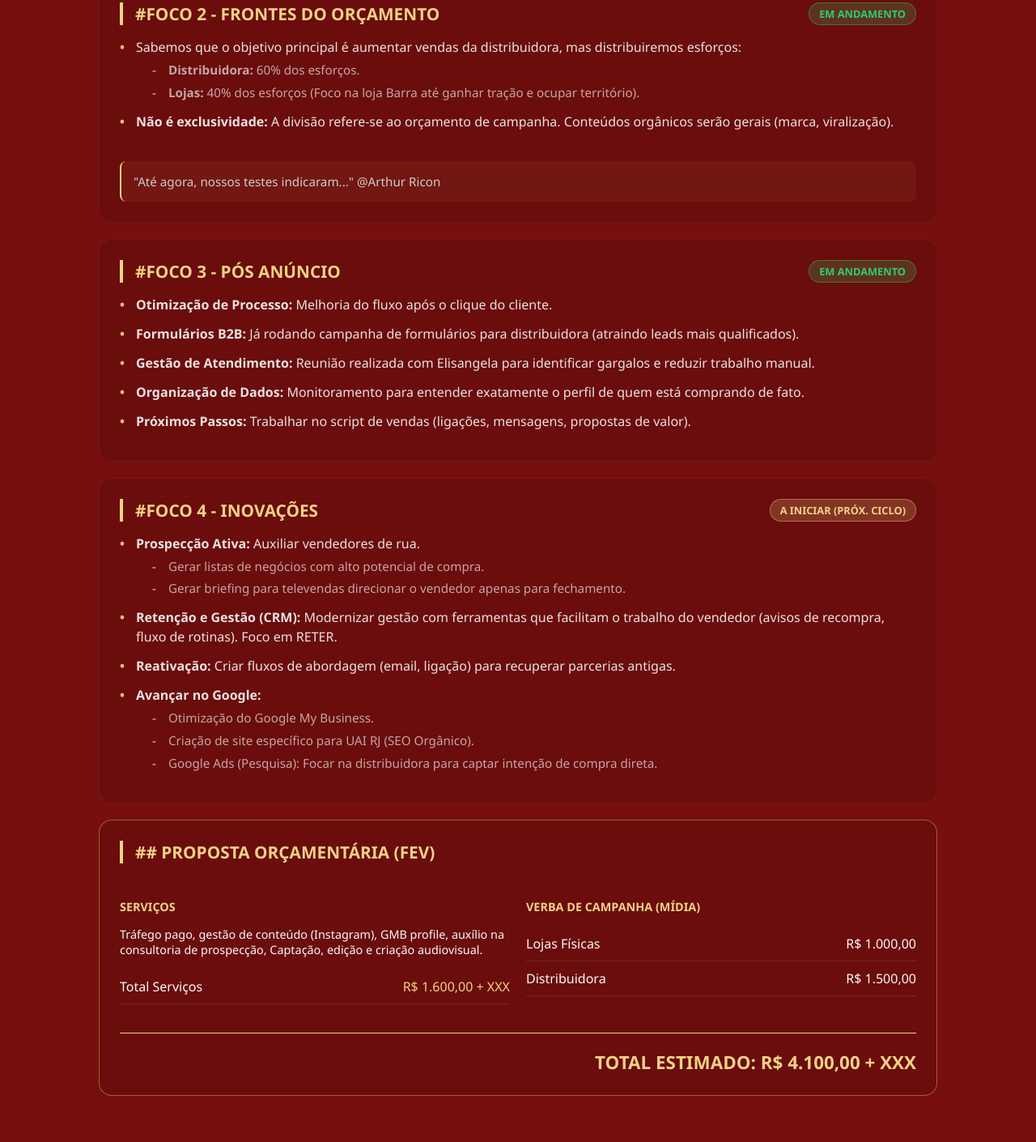
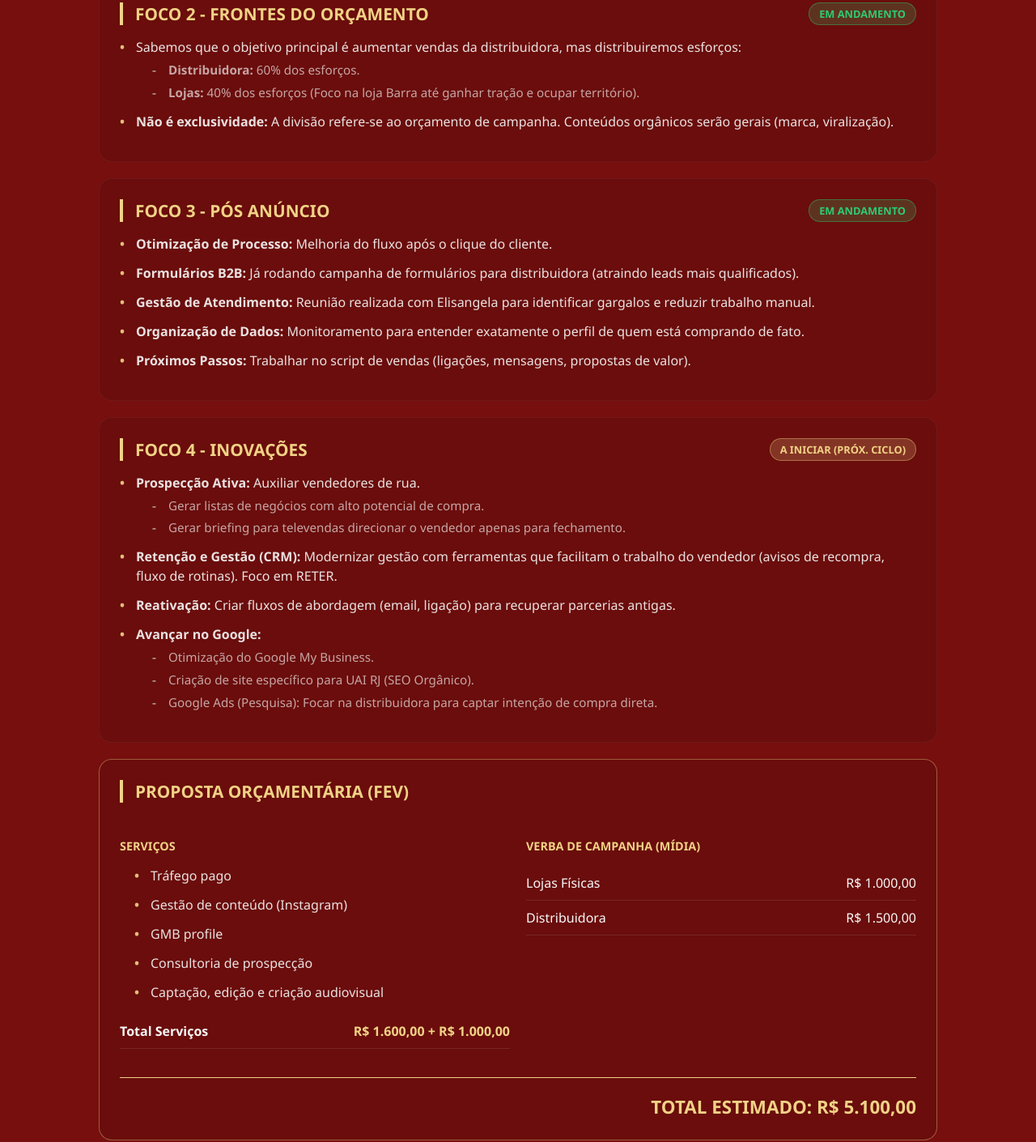
Before and after one commit to ThiagoCTavares/uai-dashboard, a plain HTML site: page planoDeAcao.html in a window 1280 px wide. Shown: the part 703-2113 px from the top of the page at 81% size. Before the commit the page ends 2088 px from the top, so only its background shows below. Drawn offline with Linux system fonts and the light colour scheme; a web font is replaced by a local one.

Commit message:
29012026

```diff
--- a/planoDeAcao.html
+++ b/planoDeAcao.html
@@ -207,6 +207,7 @@
       margin-top: 10px;
     }
     .budget-col h4 { color: #f1d286; margin-bottom: 15px; text-transform: uppercase; font-size: 0.9rem; }
+    .budget-title { font-weight: 600; }
     .budget-row { display: flex; justify-content: space-between; padding: 10px 0; border-bottom: 1px solid rgba(255,255,255,0.1); }
     .budget-total { margin-top: 20px; padding-top: 20px; border-top: 1px solid #f1d286; font-size: 1.4rem; font-weight: bold; text-align: right; color: #f1d286; }
 
@@ -231,7 +232,7 @@
   <main>
 
     <div class="page-header">
-      <h2>Plano de Ação UAI - Call CEO</h2>
+      <h2>Plano de Ação</h2>
     </div>
 
     <div class="dashboard-controls">
@@ -251,7 +252,7 @@
 
       <div class="issue-card">
         <div class="issue-header">
-          <span class="issue-title">#FOCO 1 - Organizar Calendário</span>
+          <span class="issue-title">FOCO 1 - Organizar Calendário</span>
           <span class="issue-tag status-running">Em Andamento</span>
         </div>
         <ul class="plan-list">
@@ -264,7 +265,7 @@
 
       <div class="issue-card">
         <div class="issue-header">
-          <span class="issue-title">#FOCO 2 - Frontes do Orçamento</span>
+          <span class="issue-title">FOCO 2 - Frontes do Orçamento</span>
           <span class="issue-tag status-running">Em Andamento</span>
         </div>
         <ul class="plan-list">
@@ -276,14 +277,11 @@
           </li>
           <li><strong>Não é exclusividade:</strong> A divisão refere-se ao orçamento de campanha. Conteúdos orgânicos serão gerais (marca, viralização).</li>
         </ul>
-        <div class="highlight-box">
-          "Até agora, nossos testes indicaram..." @Arthur Ricon
-        </div>
       </div>
 
       <div class="issue-card">
         <div class="issue-header">
-          <span class="issue-title">#FOCO 3 - Pós Anúncio</span>
+          <span class="issue-title">FOCO 3 - Pós Anúncio</span>
           <span class="issue-tag status-running">Em Andamento</span>
         </div>
         <ul class="plan-list">
@@ -297,7 +295,7 @@
 
       <div class="issue-card">
         <div class="issue-header">
-          <span class="issue-title">#FOCO 4 - Inovações</span>
+          <span class="issue-title">FOCO 4 - Inovações</span>
           <span class="issue-tag status-waiting">A Iniciar (Próx. Ciclo)</span>
         </div>
         <ul class="plan-list">
@@ -321,23 +319,29 @@
 
       <div class="issue-card" style="border-color: rgba(241, 210, 134, 0.4);">
         <div class="issue-header">
-          <span class="issue-title">## Proposta Orçamentária (Fev)</span>
+          <span class="issue-title">Proposta Orçamentária (Fev)</span>
         </div>
 
         <div class="budget-section">
           <div class="budget-col">
-            <h4>Serviços</h4>
+            <h4 class="budget-title">Serviços</h4>
             <div class="issue-desc" style="font-size: 0.9rem;">
-              Tráfego pago, gestão de conteúdo (Instagram), GMB profile, auxílio na consultoria de prospecção, Captação, edição e criação audiovisual.
+              <ul class="plan-list" style="margin: 5px 0 0 0; padding-left: 18px;">
+                <li>Tráfego pago</li>
+                <li>Gestão de conteúdo (Instagram)</li>
+                <li>GMB profile</li>
+                <li>Consultoria de prospecção</li>
+                <li>Captação, edição e criação audiovisual</li>
+              </ul>
             </div>
             <div class="budget-row" style="margin-top: 15px;">
-              <span>Total Serviços</span>
-              <span style="color: #f1d286;">R$ 1.600,00 + XXX</span>
+              <span style="font-weight: 600;">Total Serviços</span>
+              <span style="color: #f1d286; font-weight: 700;">R$ 1.600,00 + R$ 1.000,00</span>
             </div>
           </div>
 
           <div class="budget-col">
-            <h4>Verba de Campanha (Mídia)</h4>
+            <h4 class="budget-title">Verba de Campanha (Mídia)</h4>
             <div class="budget-row">
               <span>Lojas Físicas</span>
               <span>R$ 1.000,00</span>
@@ -350,7 +354,7 @@
         </div>
 
         <div class="budget-total">
-          TOTAL ESTIMADO: R$ 4.100,00 + XXX
+          TOTAL ESTIMADO: R$ 5.100,00
         </div>
       </div>
 
```
Also changed, not shown: resultados.html (+1 -1 lines).
